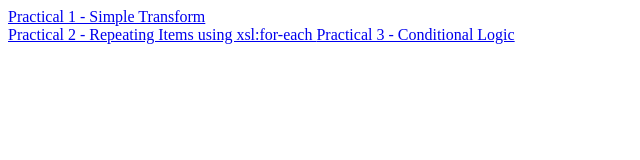
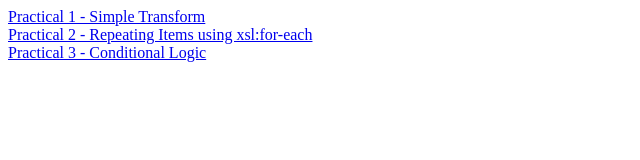
Before and after one commit to rohitsinghcse/XML-Essential-Training, a plain HTML site: page Chapter 8 XSLT Examples/index.htm in a window 1280 px wide. Shown: the whole page, without its empty margins (0-640 px from the left). Drawn offline with Linux system fonts and the light colour scheme.

Commit message:
Update index.htm

```diff
--- a/Chapter 8 XSLT Examples/index.htm
+++ b/Chapter 8 XSLT Examples/index.htm
@@ -4,7 +4,7 @@
   </head>
   <body>
     <a href="simpletransform.xml"> Practical 1 - Simple Transform </a> <br>
-    <a href="repeating_items.xml"> Practical 2 - Repeating Items using xsl:for-each </a>
+    <a href="repeating_items.xml"> Practical 2 - Repeating Items using xsl:for-each </a> <br>
     <a href="conditional_logic.xml"> Practical 3 - Conditional Logic </a>
 
 
```
